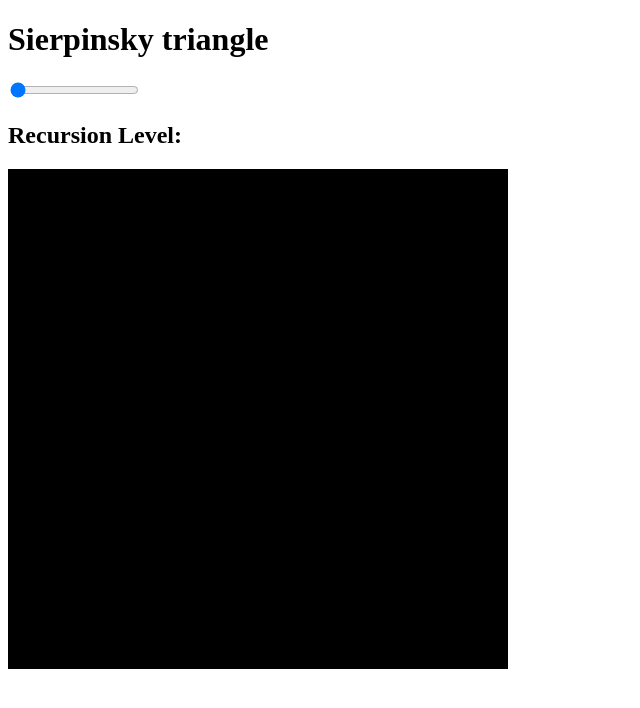
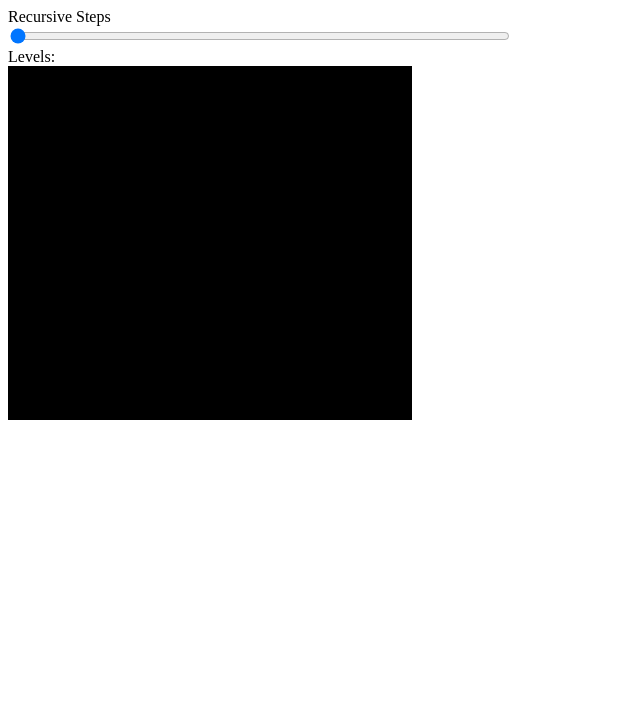
Before and after one commit to Alejandro-Perezg/Graficas-Computacionales, a plain HTML site: page Primer-registro/triangulo/triangle.html in a window 1280 px wide. Shown: the whole page, without its empty margins (0-640 px from the left). Drawn offline with Linux system fonts and the light colour scheme.

Commit message:
main skeleton updated

```diff
--- a/Primer-registro/triangulo/triangle.html
+++ b/Primer-registro/triangulo/triangle.html
@@ -8,14 +8,20 @@
     <title>Sierpinsky</title>
 </head>
 <body onload="main()">
-    <h1>Sierpinsky triangle</h1>
+
     <div>
-
-        <input id="slider" type="range" min="0" max="10" step="1" value="0" >
-        <h2 id="valSlider">Recursion Level: </h2>
+        <label for="slider">Recursive Steps</label><br>
+        <input id="slider" type="range" min="0"
+            max="10" step="1" value="0" style="width:500px">
+        <div id="sliderValue">Levels:  </div>
     </div>
-        <canvas id="triangleCanvas" width="500" height="500" style="background-color: black;"></canvas>
-
+    <div>
+        <canvas id="htmlCanvas"
+        width="400" height="350"
+        style="background-color: black;
+        border-style: solid;
+        border-width: 2px;"></canvas>
+    </div>
 
 </body>
 </html>
```
